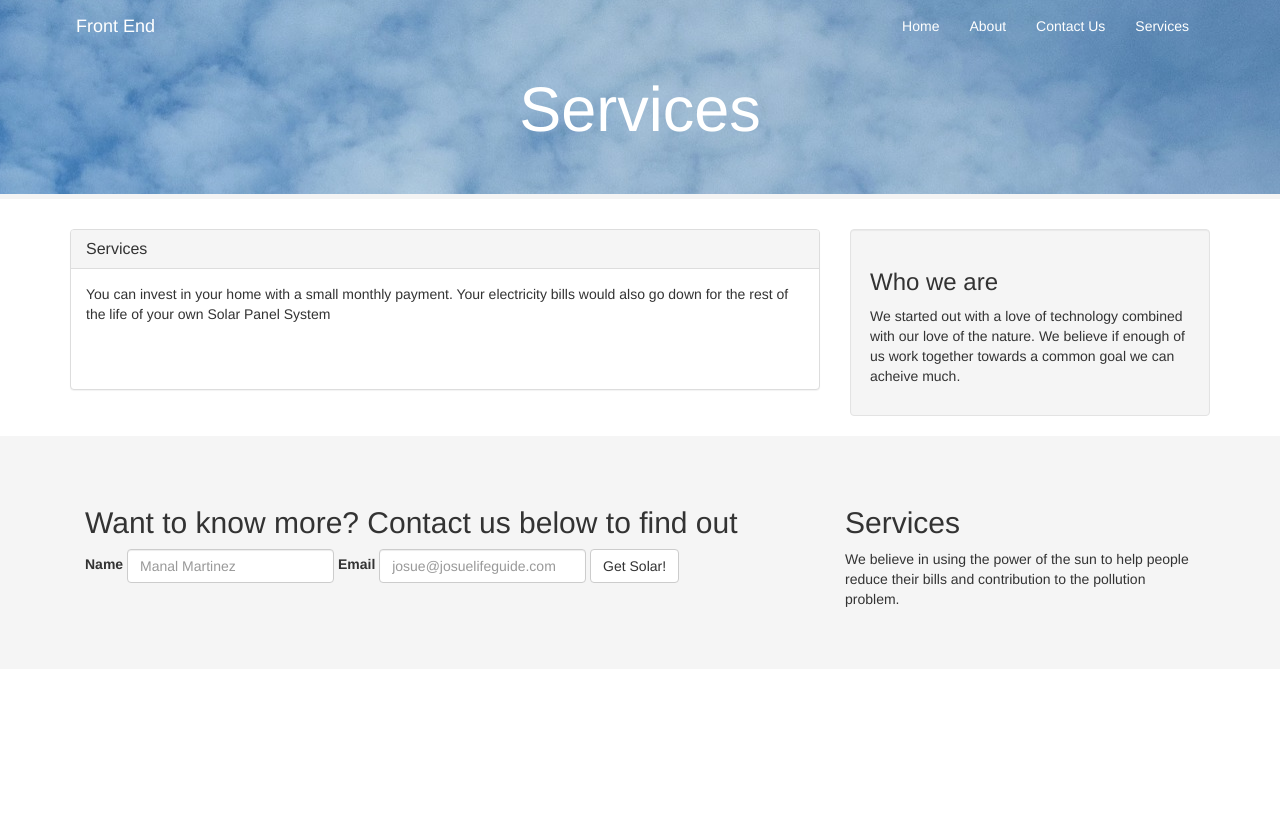
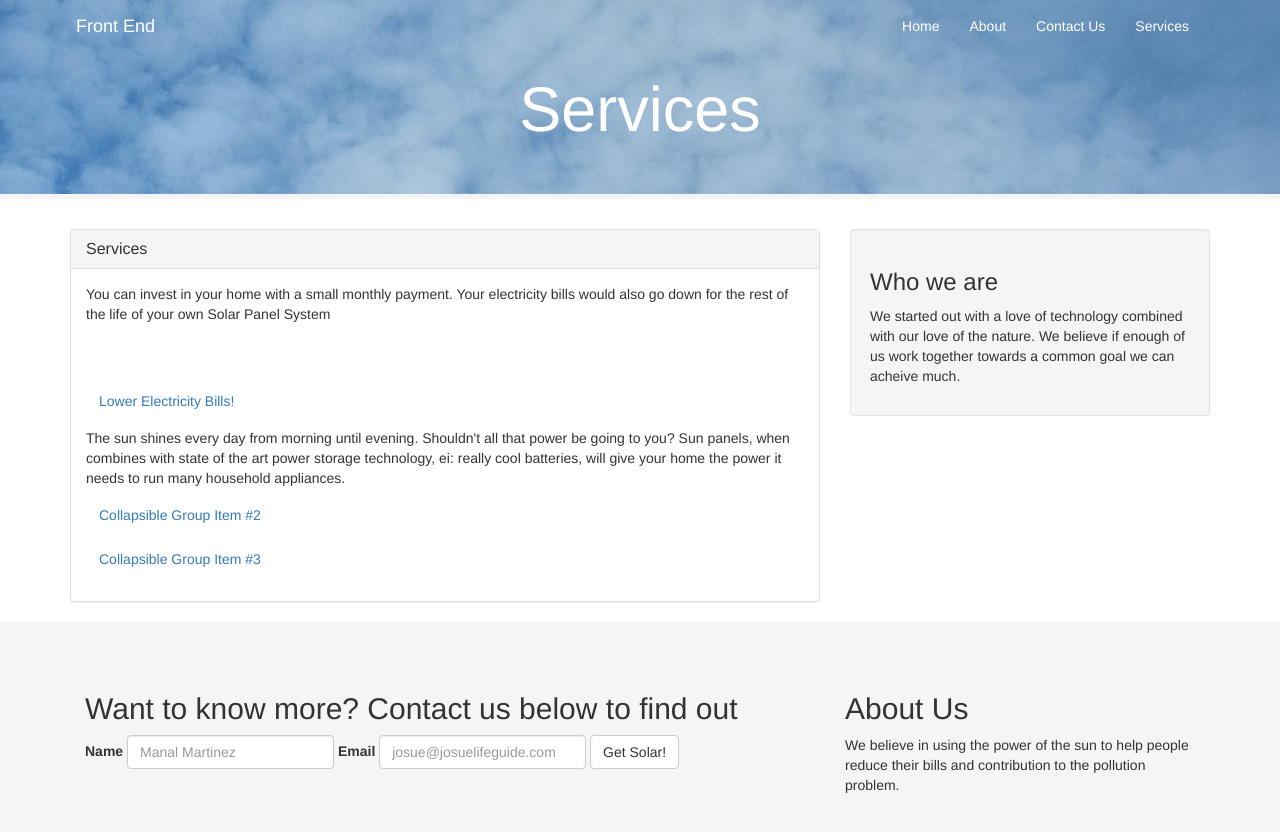
Before and after one commit to josuedaniel/solarbootstrap, a plain HTML site: page services.html in a window 1280 px wide. Before the commit the page ends 800 px from the top, so only its background shows below. Drawn offline with nearby package versions, Linux system fonts and the light colour scheme.

Commit message:
Added collapse

```diff
--- a/services.html
+++ b/services.html
@@ -69,6 +69,52 @@
 
 								<br><br>
 
+								<div class="accordion" id="accordionExample">
+									<div class="card">
+										<div class="card-header" id="headingOne">
+									    	<h5 class="mb-0">
+									        <button class="btn btn-link" type="button" data-toggle="collapse" data-target="#collapseOne" aria-expanded="true" aria-controls="collapseOne">
+									          Lower Electricity Bills!
+									        </button>
+									      	</h5>
+										</div>
+
+									    <div id="collapseOne" class="collapse show" aria-labelledby="headingOne" data-parent="#accordionExample">
+									      <div class="card-body">
+									        The sun shines every day from morning until evening. Shouldn't all that power be going to you? Sun panels, when combines with state of the art power storage technology, ei: really cool batteries, will give your home the power it needs to run many household appliances.
+									      </div>
+									    </div>
+									</div>
+									<div class="card">
+									    <div class="card-header" id="headingTwo">
+									    	<h5 class="mb-0">
+									        <button class="btn btn-link collapsed" type="button" data-toggle="collapse" data-target="#collapseTwo" aria-expanded="false" aria-controls="collapseTwo">
+									          Collapsible Group Item #2
+									        </button>
+									      	</h5>
+									    </div>
+									    <div id="collapseTwo" class="collapse" aria-labelledby="headingTwo" data-parent="#accordionExample">
+									      	<div class="card-body">
+									        Anim pariatur cliche reprehenderit, enim eiusmod high life accusamus terry richardson ad squid. 3 wolf moon officia aute, non cupidatat skateboard dolor brunch. Food truck quinoa nesciunt laborum eiusmod. Brunch 3 wolf moon tempor, sunt aliqua put a bird on it squid single-origin coffee nulla assumenda shoreditch et. Nihil anim keffiyeh helvetica, craft beer labore wes anderson cred nesciunt sapiente ea proident. Ad vegan excepteur butcher vice lomo. Leggings occaecat craft beer farm-to-table, raw denim aesthetic synth nesciunt you probably haven't heard of them accusamus labore sustainable VHS.
+									      	</div>
+									    </div>
+									</div>
+									<div class="card">
+									  	<div class="card-header" id="headingThree">
+									      <h5 class="mb-0">
+									        <button class="btn btn-link collapsed" type="button" data-toggle="collapse" data-target="#collapseThree" aria-expanded="false" aria-controls="collapseThree">
+									          Collapsible Group Item #3
+									        </button>
+									      </h5>
+									    </div>
+									    <div id="collapseThree" class="collapse" aria-labelledby="headingThree" data-parent="#accordionExample">
+									      <div class="card-body">
+									        Anim pariatur cliche reprehenderit, enim eiusmod high life accusamus terry richardson ad squid. 3 wolf moon officia aute, non cupidatat skateboard dolor brunch. Food truck quinoa nesciunt laborum eiusmod. Brunch 3 wolf moon tempor, sunt aliqua put a bird on it squid single-origin coffee nulla assumenda shoreditch et. Nihil anim keffiyeh helvetica, craft beer labore wes anderson cred nesciunt sapiente ea proident. Ad vegan excepteur butcher vice lomo. Leggings occaecat craft beer farm-to-table, raw denim aesthetic synth nesciunt you probably haven't heard of them accusamus labore sustainable VHS.
+									      </div>
+									    </div>
+									  </div>
+									</div>
+
 							</div>
 						</div>
 					</div>
@@ -97,7 +143,7 @@
 						</form>
 					</div>
 					<div class="col-md-4">
-						<h2>Services</h2>
+						<h2>About Us</h2>
 						<p>We believe in using the power of the sun to help people reduce their bills and contribution to the pollution problem. </p>
 					</div>
 				</div>
```
